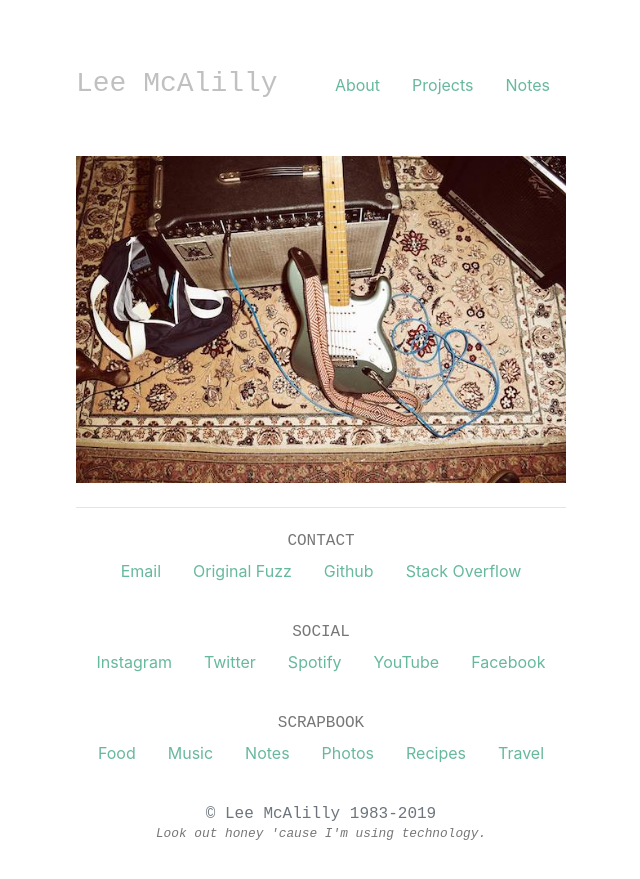
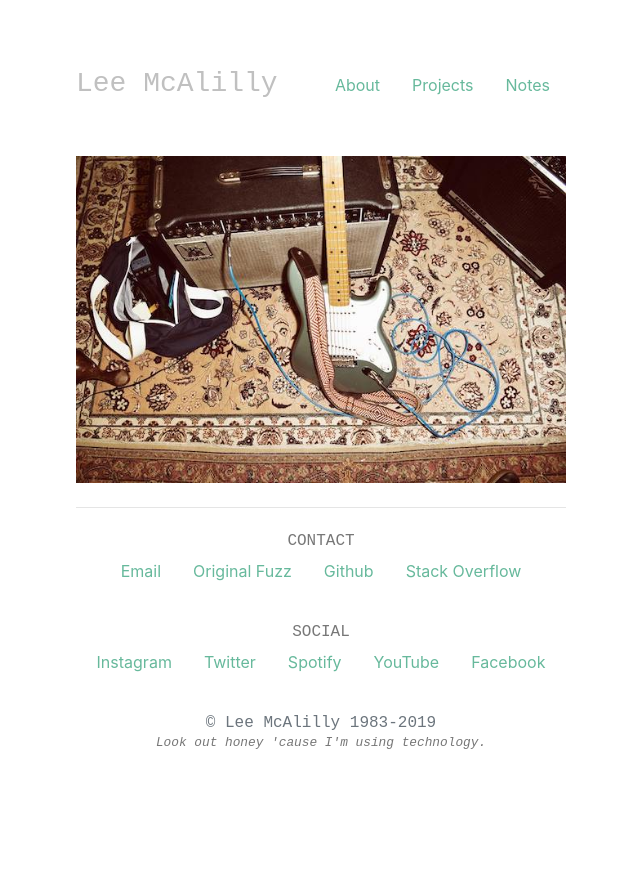
Before and after one commit to leemcalilly/lee_2020, a Jekyll site: the page built from pages/index.md, in a window 1280 px wide. Shown: the top 879 px of the page, without its empty margins (319-959 px from the left). Built offline with Jekyll 4.4.1, drawn with Linux system fonts in a browser that asks for light colours.

Commit message:
Remove links that don't work any more

```diff
--- a/_includes/footer.html
+++ b/_includes/footer.html
@@ -64,30 +64,6 @@
       </li>
     </ul>
 
-    <h6 class="text-center text-uppercase">
-      Scrapbook
-    </h6>
-    <ul class="nav justify-content-center">
-      <li class="nav-item">
-        <a href="#" class="nav-link">Food</a>
-      </li>
-      <li class="nav-item">
-        <a href="#" class="nav-link">Music</a>
-      </li>
-      <li class="nav-item">
-        <a href="#" class="nav-link">Notes</a>
-      </li>
-      <li class="nav-item">
-        <a href="#" class="nav-link">Photos</a>
-      </li>
-      <li class="nav-item">
-        <a href="#" class="nav-link">Recipes</a>
-      </li>
-      <li class="nav-item">
-        <a href="#" class="nav-link">Travel</a>
-      </li>
-    </ul>
-
     <div class="row justify-content-center">
       <h6 class="text-muted">
         &copy; {{ site.title }} 1983-{{ 'now' | date: "%Y" }}
```
